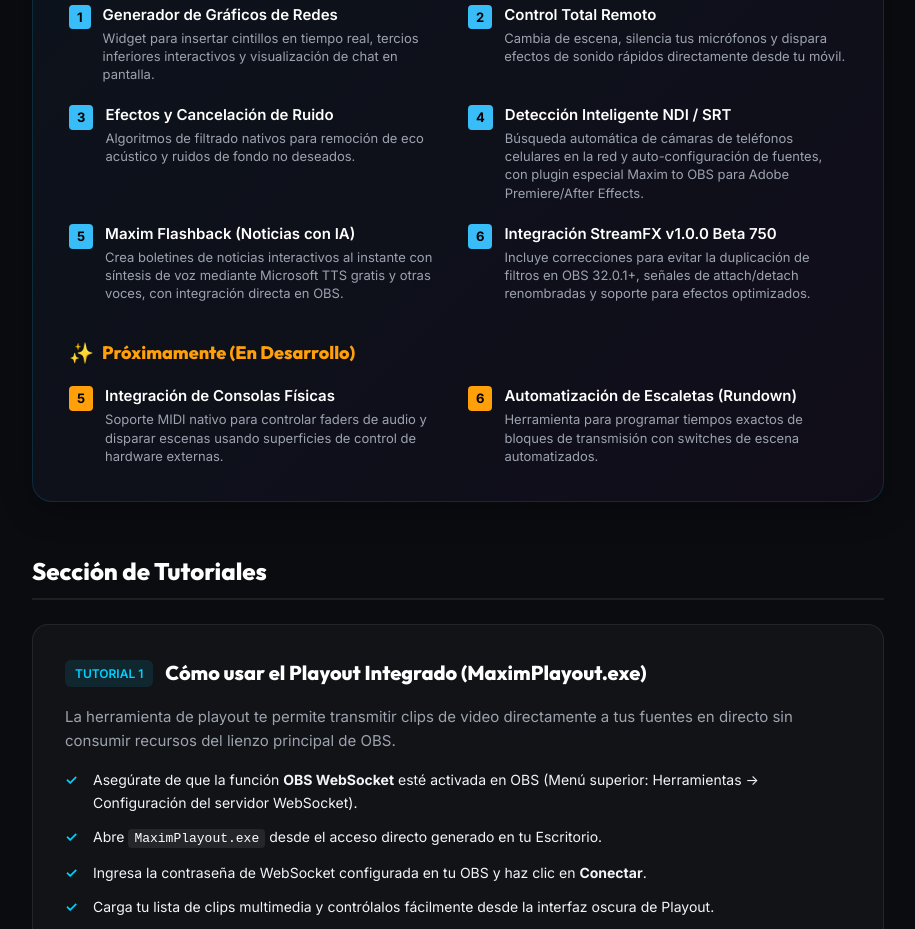
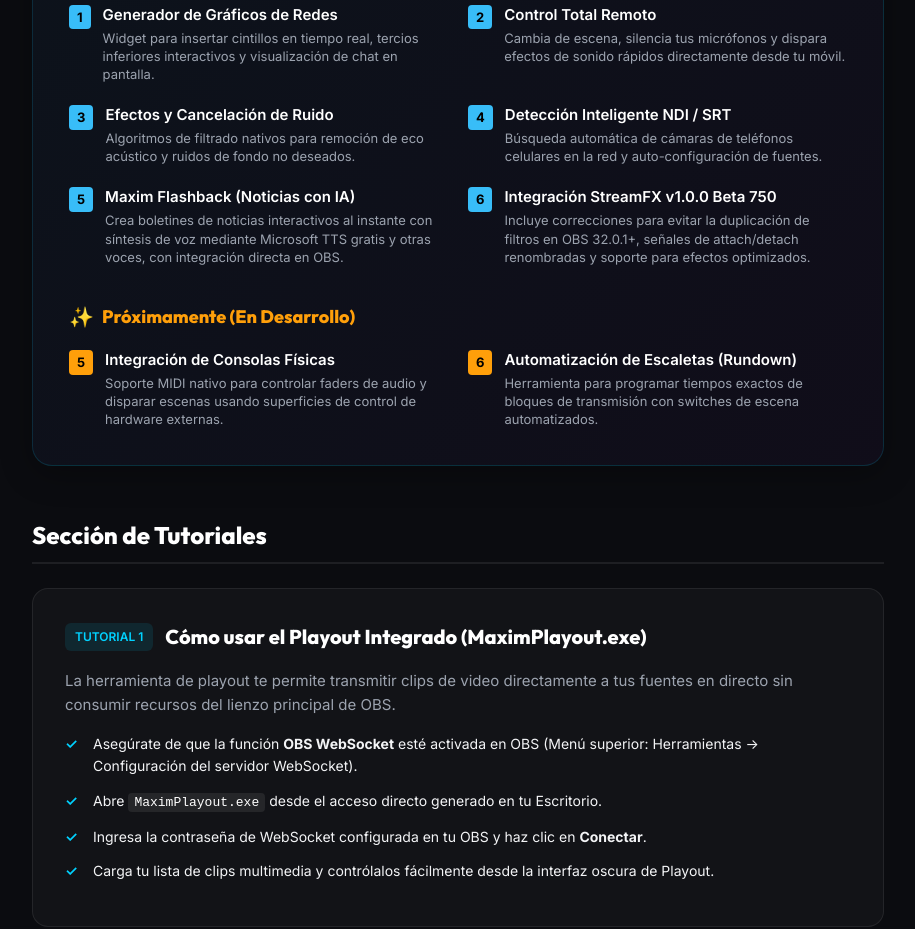
Before and after one commit to luisitoys12/maxim-broadcast-release-plugin, a plain HTML site: page about.html in a window 1280 px wide. Shown: the part 1455-2384 px from the top of the page, without its empty margins (182-1097 px from the left). Drawn offline with Linux system fonts and the light colour scheme.

Commit message:
Quita mención del plugin Maxim to OBS de la descripción de detección NDI/SRT
Removed the mention of the plugin for Adobe Premiere/After Effects in the description of the NDI/SRT detection feature.

```diff
--- a/about.html
+++ b/about.html
@@ -438,7 +438,7 @@
                         <span style="background-color: #38bdf8; color: #000; font-weight: bold; border-radius: 4px; padding: 2px 8px; font-size: 13px; margin-top: 2px; flex-shrink: 0;">4</span>
                         <div>
                             <h4 style="color: #ffffff; font-size: 15px; font-weight: 600; margin-bottom: 2px;">Detección Inteligente NDI / SRT</h4>
-                            <p style="color: var(--text-muted); font-size: 13px; line-height: 1.4;">Búsqueda automática de cámaras de teléfonos celulares en la red y auto-configuración de fuentes, con plugin especial Maxim to OBS para Adobe Premiere/After Effects.</p>
+                            <p style="color: var(--text-muted); font-size: 13px; line-height: 1.4;">Búsqueda automática de cámaras de teléfonos celulares en la red y auto-configuración de fuentes.</p>
                         </div>
                     </div>
                     <div style="display: flex; gap: 12px; align-items: flex-start;">
```
